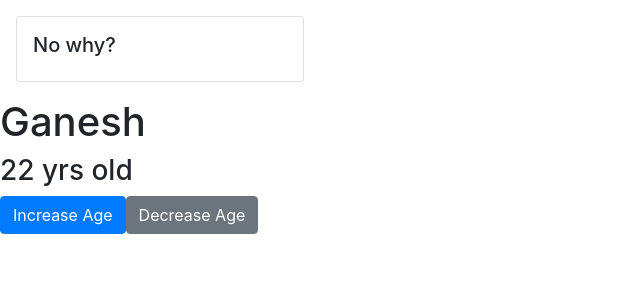
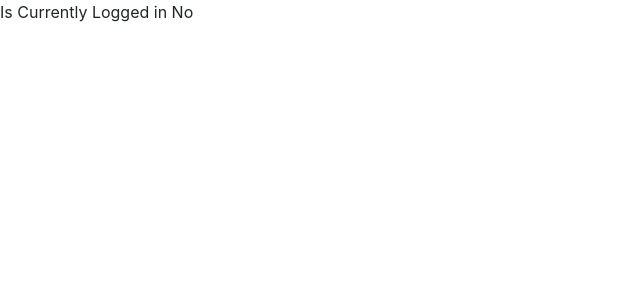
Before and after one commit to gat786/react-freecodecamp, a React (Create React App) app: page / in a window 1280 px wide. Shown: the top 300 px of the page, without its empty margins (0-640 px from the left). Built offline with nearby package versions, Linux system fonts and the light colour scheme.

Commit message:
Login Card created and Person RC changed

```diff
--- a/src/App.js
+++ b/src/App.js
@@ -18,14 +18,15 @@ import "bootstrap/dist/css/bootstrap.css"
 
 import JokeComponent from "./JokeComponent"
 import Person from "./Person_RC"
+import LoginCard from "./LoginCard_RC"
 
 class App extends React.Component{
   render(){
     return (
       <div className="App">
-        <JokeComponent
-        punchline="No why?"/>
-        <Person />
+
+        <LoginCard />
+
       </div>
     );
   }
--- a/src/LoginCard_RC.js
+++ b/src/LoginCard_RC.js
@@ -0,0 +1,23 @@
+import React from "react";
+
+
+class LoginCard extends React.Component{
+    constructor(){
+        super()
+        this.state = {isLoggedIn : false}
+    }
+
+    render(){
+        let status
+        if(this.state.isLoggedIn){
+            status = "Yes"
+        }else{
+            status = "No"
+        }
+        return (
+            <div>Is Currently Logged in {status} </div>
+        );
+    }
+}
+
+export default LoginCard
--- a/src/Person_RC.js
+++ b/src/Person_RC.js
@@ -10,19 +10,9 @@ class Person extends React.Component{
     }
 
     increaseAge(){
-        this.setState(
-            this.state = {
-                age : this.state.age + 1
-            }
-        )
     }
 
     decreaseAge(){
-        this.setState(
-            this.state = {
-                age : this.state.age - 1
-            }
-        )
     }
 
 
```
